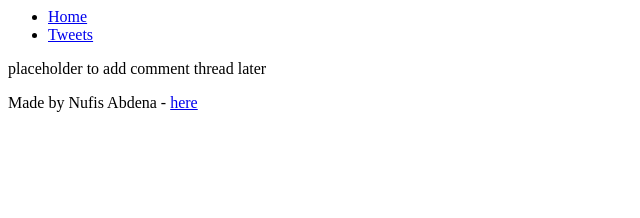
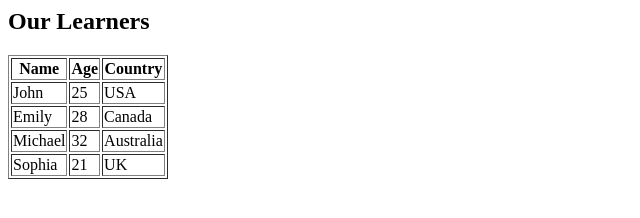
Before and after one commit to nu8426/My_First_Portfolio, a plain HTML site: page html_basic/index.html in a window 1280 px wide. Shown: the whole page, without its empty margins (0-640 px from the left). Drawn offline with Linux system fonts and the light colour scheme.

Commit message:
Add learners table to index.html

```diff
--- a/html_basic/index.html
+++ b/html_basic/index.html
@@ -1,22 +1,33 @@
-<body>
-  <header>
-    <ul>
-      <li><a href="index.html">Home</a></li>
-      <li><a href="tweets.html">Tweets</a></li>
-    </ul>
-  </header>
-
-  <main>
-    <article>
-      <!-- ✅ Unique content goes here -->
-    </article>
-
-    <aside>
-      <p>placeholder to add comment thread later</p>
-    </aside>
-  </main>
-
-  <footer>
-    <p>Made by Nufis Abdena - <a href="https://your-link.com" target="_blank">here</a></p>
-  </footer>
-</body>
+      <!-- Learners Table -->
+      <h2>Our Learners</h2>
+      <table border="1">
+        <thead>
+          <tr>
+            <th>Name</th>
+            <th>Age</th>
+            <th>Country</th>
+          </tr>
+        </thead>
+        <tbody>
+          <tr>
+            <td>John</td>
+            <td>25</td>
+            <td>USA</td>
+          </tr>
+          <tr>
+            <td>Emily</td>
+            <td>28</td>
+            <td>Canada</td>
+          </tr>
+          <tr>
+            <td>Michael</td>
+            <td>32</td>
+            <td>Australia</td>
+          </tr>
+          <tr>
+            <td>Sophia</td>
+            <td>21</td>
+            <td>UK</td>
+          </tr>
+        </tbody>
+      </table>
```
